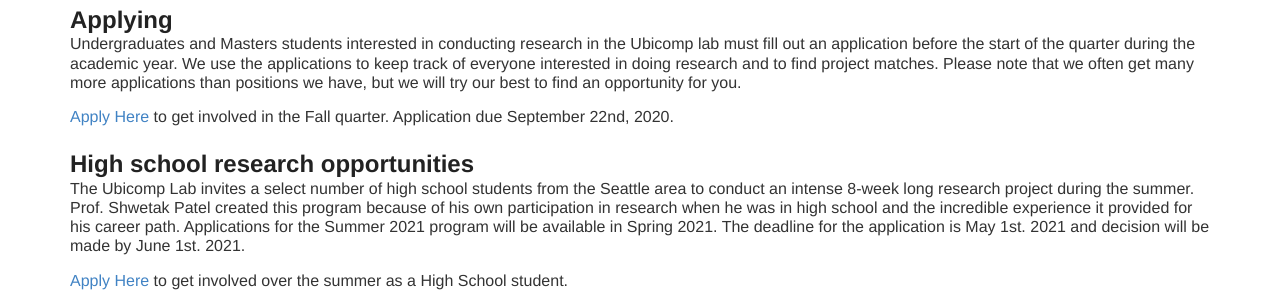
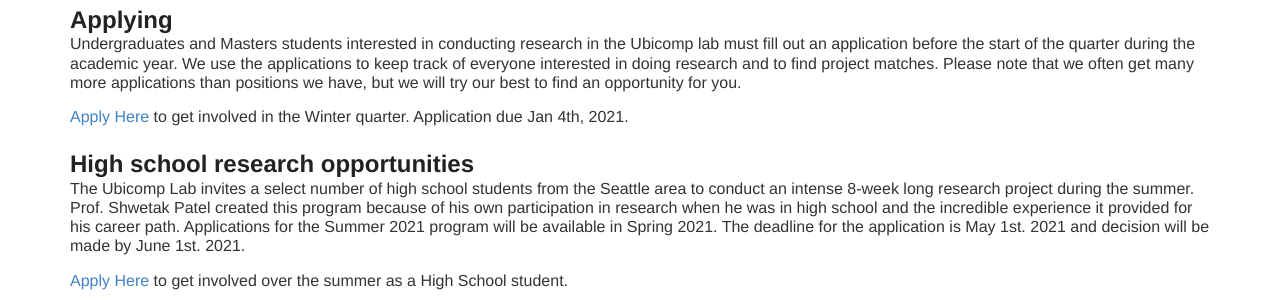
Before and after one commit to ubicomplab/ubicomplab.github.io, a Jekyll site: the page built from get_involved/index.md, in a window 1280 px wide. Shown: the part 533-833 px from the top of the page. Built offline with Jekyll 4.4.1, drawn with Linux system fonts in a browser that asks for light colours; some web fonts are replaced.

Commit message:
Update index.md

```diff
--- a/get_involved/index.md
+++ b/get_involved/index.md
@@ -15,7 +15,7 @@
 ## Applying
 Undergraduates and Masters students interested in conducting research in the Ubicomp lab must fill out an application before the start of the quarter during the academic year. We use the applications to keep track of everyone interested in doing research and to find project matches. Please note that we often get many more applications than positions we have, but we will try our best to find an opportunity for you.
 
-<a href="https://www.surveygizmo.com/s3/5743716/UbiComp-Lab-Research-Application-Fall-2020">Apply Here</a> to get involved in the Fall quarter. Application due September 22nd, 2020.
+<a href="https://survey.alchemer.com/s3/6032931/UbiComp-Lab-Research-Application-Winter-2020">Apply Here</a> to get involved in the Winter quarter. Application due Jan 4th, 2021.
 
 
 ## High school research opportunities
```
